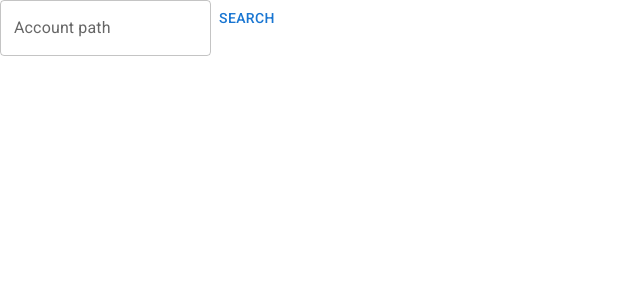
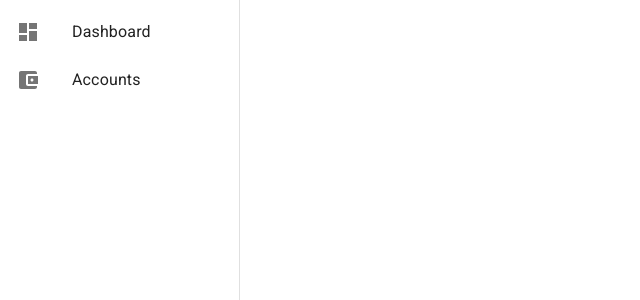
Before and after one commit to ltabis/thunes, a React (Vite) app in the folder desktop/: page / in a window 1280 px wide. Shown: the top 300 px of the page, without its empty margins (0-640 px from the left). Built offline with nearby package versions, Linux system fonts and the light colour scheme.

Commit message:
feat: routing

```diff
--- a/desktop/index.html
+++ b/desktop/index.html
@@ -1,14 +1,16 @@
 <!doctype html>
 <html lang="en">
+
 <head>
   <meta charset="UTF-8" />
   <link rel="icon" type="image/svg+xml" href="/vite.svg" />
   <meta name="viewport" content="width=device-width, initial-scale=1.0" />
-    <title>Tauri + React + Typescript</title>
+  <title>Tunes</title>
 </head>
 
 <body>
   <div id="root"></div>
   <script type="module" src="/src/main.tsx"></script>
 </body>
+
 </html>
--- a/desktop/package.json
+++ b/desktop/package.json
@@ -19,7 +19,8 @@
     "@tauri-apps/api": "^2",
     "@tauri-apps/plugin-shell": "^2",
     "react": "^18.2.0",
-    "react-dom": "^18.2.0"
+    "react-dom": "^18.2.0",
+    "react-router-dom": "^6.28.0"
   },
   "devDependencies": {
     "@tauri-apps/cli": "^2",
--- a/desktop/src/App.tsx
+++ b/desktop/src/App.tsx
@@ -1,40 +1,79 @@
-// import { useState } from "react";
-// import reactLogo from "./assets/react.svg";
-// import { invoke } from "@tauri-apps/api/core";
+import { Box, CssBaseline, Drawer, List, ListItem, ListItemButton, ListItemIcon, ListItemText, } from "@mui/material";
+import DashboardIcon from '@mui/icons-material/Dashboard';
+import AccountBalanceWalletIcon from '@mui/icons-material/AccountBalanceWallet';
+import Account from "./pages/Account";
+import { Route, Routes, Outlet, useNavigate } from "react-router-dom";
+import Dashboard from "./pages/Dashboard";
+import React from "react";
 
-import { CssBaseline } from "@mui/material";
-// import Menu from "./components/layout/SideMenu";
-// import { useReducer } from "react";
-// import Dashboard from "./pages/Dashboard";
-import Account from "./pages/Account";
+function Layout() {
+  const navigate = useNavigate();
+  const drawerWidth = 240;
 
-// TODO: https://react.dev/learn/scaling-up-with-reducer-and-context
-function App() {
-  // const [route, dispatch] = useReducer(routeReducer, "dashboard");
-
-  // const [greetMsg, setGreetMsg] = useState("");
-  // const [name, setName] = useState("");
-
-  // async function greet() {
-  //   // Learn more about Tauri commands at https://tauri.app/develop/calling-rust/
-  //   setGreetMsg(await invoke("greet", { name }));
-  // }
+  const items = [
+    {
+      label: "Dashboard",
+      icon: DashboardIcon,
+      path: "/",
+      element: <Dashboard></Dashboard>,
+    },
+    {
+      label: "Accounts",
+      icon: AccountBalanceWalletIcon,
+      path: "/account",
+      element: <Account></Account>,
+    }
+  ];
 
   return (
     <>
       <CssBaseline />
-      {/* <Menu></Menu> */}
-
-      {/* TODO: Routing */}
-      {/* {context === "dashboard" ?
-        (<Dashboard></Dashboard>) :
-        context === "account" ?
-          (<Account></Account>) : (<></>)
-      } */}
-
-      <Account></Account>
+      <Box sx={{ display: 'flex' }}>
+        <Drawer
+          sx={{
+            width: drawerWidth,
+            flexShrink: 0,
+            '& .MuiDrawer-paper': {
+              width: drawerWidth,
+              boxSizing: 'border-box',
+            },
+          }}
+          variant="permanent"
+          anchor="left"
+        >
+          <List>
+            {items.map((item) => (
+              <ListItem key={item.label} disablePadding sx={{ display: 'block' }}>
+                <ListItemButton onClick={() => navigate(item.path)}>
+                  <ListItemIcon>
+                    {React.createElement(item.icon)}
+                  </ListItemIcon>
+                  <ListItemText
+                    primary={item.label}
+                  />
+                </ListItemButton>
+              </ListItem>
+            ))}
+          </List>
+        </Drawer>
+        <Box
+          component="main"
+          sx={{ flexGrow: 1, bgcolor: 'background.default', p: 3 }}
+        >
+          <Outlet></Outlet>
+        </Box>
+      </Box>
     </>
   );
 }
 
-export default App;
+export default function App() {
+  return (
+    <Routes>
+      <Route path="/" element={<Layout />}>
+        <Route index element={<Dashboard />} />
+        <Route path="account" element={<Account />} />
+      </Route>
+    </Routes>
+  )
+}
--- a/desktop/src/main.tsx
+++ b/desktop/src/main.tsx
@@ -5,9 +5,12 @@ import '@fontsource/roboto/700.css';
 import React from "react";
 import ReactDOM from "react-dom/client";
 import App from "./App";
+import { BrowserRouter } from 'react-router-dom';
 
 ReactDOM.createRoot(document.getElementById("root") as HTMLElement).render(
   <React.StrictMode>
-    <App />
+    <BrowserRouter basename="/">
+      <App />
+    </BrowserRouter>
   </React.StrictMode>,
 );
--- a/desktop/src/pages/Account.tsx
+++ b/desktop/src/pages/Account.tsx
@@ -1,22 +1,31 @@
-import { Button, Chip, Paper, Table, TableBody, TableCell, TableContainer, TableHead, TableRow, TextField } from "@mui/material";
+import { Alert, Button, Chip, Paper, Snackbar, SnackbarCloseReason, Table, TableBody, TableCell, TableContainer, TableHead, TableRow, TextField, Typography } from "@mui/material";
 import { invoke } from "@tauri-apps/api/core";
 import { useState } from "react";
 import { Data as AccountData } from "../../../cli/bindings/Data";
 
 export default function Account() {
     const [path, setPath] = useState("");
+    const [openFailure, setOpenFailure] = useState("");
     const [account, setAccount] = useState<AccountData>();
 
     const getAccount = async () => {
         invoke("get_account", { path }).then(
-            (newAccount) => {
-                console.log(newAccount);
-                setAccount(newAccount as AccountData)
-            }
-        ).catch((error) => {
-            console.error("failed to get account:", error);
-        });
+            (newAccount) => setAccount(newAccount as AccountData)
+        ).catch(
+            (error) => setOpenFailure(error)
+        );
     }
+
+    const handleClose = (
+        _event?: React.SyntheticEvent | Event,
+        reason?: SnackbarCloseReason,
+    ) => {
+        if (reason === 'clickaway') {
+            return;
+        }
+
+        setOpenFailure("");
+    };
 
     return (<>
         <TextField id="outlined-basic" label="Account path" variant="outlined"
@@ -30,7 +39,7 @@ export default function Account() {
         {
             account ?
                 <Paper elevation={0}>
-                    <p>currency: {account.currency}</p>
+                    <Typography>currency: {account.currency}</Typography>
                     <TableContainer component={Paper}>
                         <Table sx={{ minWidth: 650 }} >
                             <TableHead>
@@ -64,5 +73,18 @@ export default function Account() {
                 :
                 <></>
         }
+
+        <Snackbar
+            anchorOrigin={{ vertical: "bottom", horizontal: "center" }}
+            open={openFailure.length !== 0} autoHideDuration={5000} onClose={handleClose}>
+            <Alert
+                onClose={handleClose}
+                severity="error"
+                variant="filled"
+                sx={{ width: '100%' }}
+            >
+                failed to open the account: {openFailure}
+            </Alert>
+        </Snackbar>
     </>);
 }
```
Also changed, not shown: 2 other files (tests, documents, lock files or other folders). Lines whose indentation alone changed are shown as unchanged.
